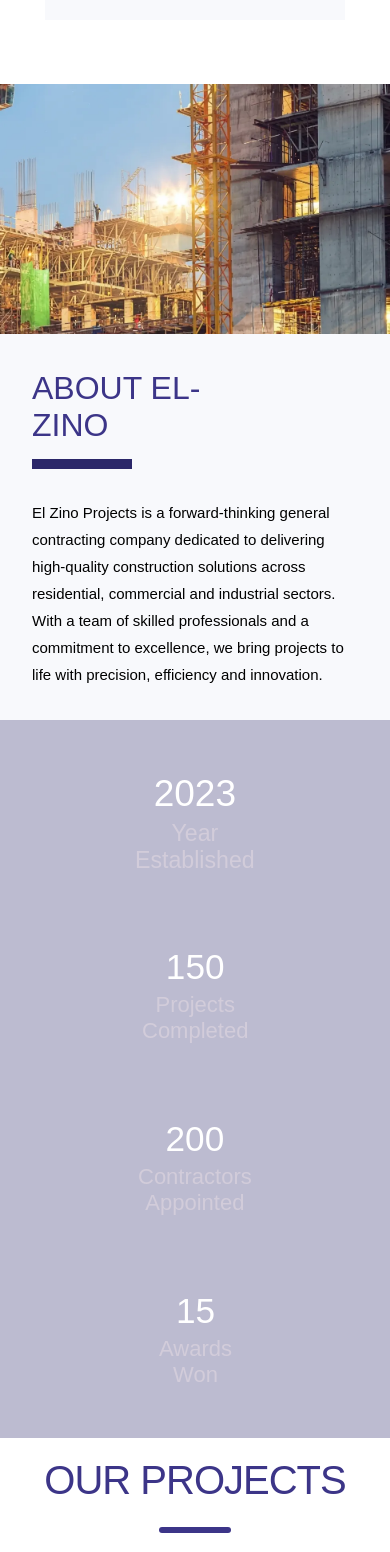
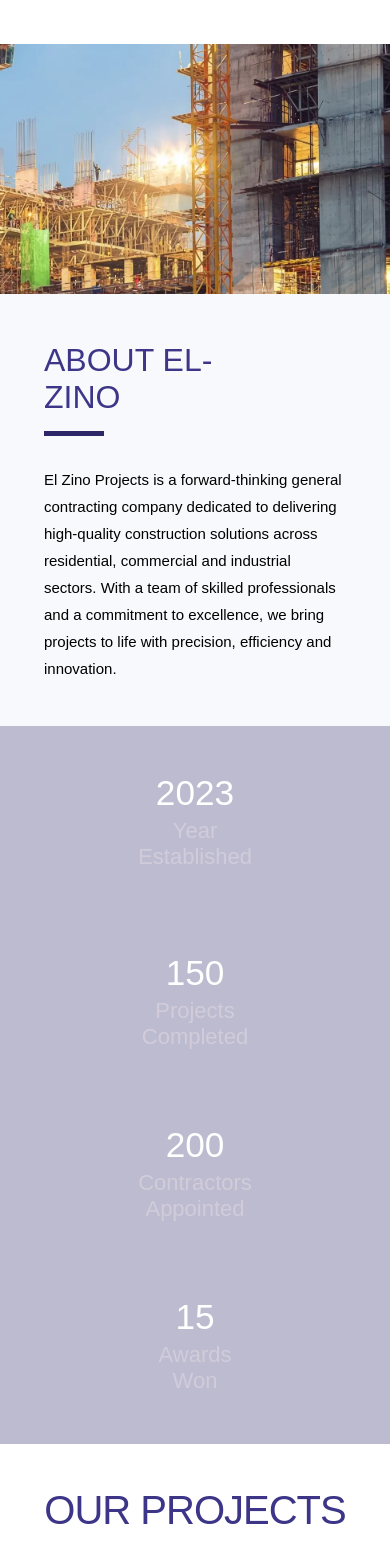
Before and after one commit to Neo-Cloud-Technologies-LTD/el-zino, a React (Vite) app: page / in a window 390 px wide. Shown: the part 2403-3955 px from the top of the page. Built offline with nearby package versions, Linux system fonts and the light colour scheme.

Commit message:
uniform padding

```diff
--- a/src/components/about.css
+++ b/src/components/about.css
@@ -19,7 +19,7 @@
 .about-text {
   flex: 1;
   max-width: 50%;
-  padding: 20px 20px 40px 200px;
+  padding: 20px 20px 40px 170px;
   opacity: 0;
   transform: translateY(50px);
 }
@@ -59,7 +59,7 @@
 .about-metrics {
   display: flex;
   justify-content: center;
-  padding: 30px 150px;
+  padding: 30px 100px;
   width: 100%;
   align-items: center;
   position: relative;
@@ -87,10 +87,11 @@
 @keyframes rotation {
   0%,
   25% {
-    transform: scale(1);
+    transform: translateY(0);
+
   }
   12.5% {
-    transform: scale(1.14);
+    transform: translateY(-20px);
   }
 }
 
@@ -125,11 +126,14 @@
   margin: 5px 0 0;
 }
 
-@media (max-width: 900px) {
+@media (max-width: 768px) {
   .about-text {
-    padding: 32px;
+    padding: 44px;
   }
 
+  .about-text h1 {
+    font-size: 40px;
+  }
   .about-metrics {
     flex-wrap: wrap;
     gap: 30px;
@@ -144,7 +148,7 @@
   }
 }
 
-@media (max-width: 650px) {
+@media (max-width: 480px) {
   .about-content {
     flex-direction: column-reverse;
   }
@@ -155,7 +159,7 @@
 
   .about-text {
     max-width: 100%;
-    padding: 32px;
+    padding: 44px;
   }
 
   .about-img {
@@ -173,4 +177,9 @@
   .metric {
     border-right: none;
   }
+
+  .heading-underline {
+    width: 60px;
+    height: 5px;
+  }
 }
--- a/src/components/clients.css
+++ b/src/components/clients.css
@@ -12,7 +12,7 @@
   .client-text {
     text-align: center;
     color: #3c3588;
-    font-size: 50px;
+    font-size: 55px;
     font-weight: 400;
     text-transform: uppercase;
     font-family: "Poppins", sans-serif;
@@ -28,7 +28,7 @@
   }
 
   .cover img {
-    width: 140px;
+    width: 152px;
     height: 140px;
     object-fit: contain;
     filter: grayscale(100%);
@@ -48,7 +48,7 @@
   }
 }
 
-@media (max-width: 650px) {
+@media (max-width: 768px) {
    .client-text {
     font-size: 40px;
   }
@@ -58,4 +58,8 @@
     height: 5px;
     margin: 10px auto;
   }
+
+  #client {
+    padding: 44px;
+  }
 }
--- a/src/components/contact.css
+++ b/src/components/contact.css
@@ -16,7 +16,7 @@
   background: #fff;
   color: var(--text);
   font-family: "Poppins", sans-serif;
-  padding: 56px 200px 0;
+  padding: 56px 170px 0;
 }
 
 .contact-header {
@@ -27,7 +27,7 @@
 .contact-header h1 {
   margin: 0;
   color: var(--primary);
-  font-size: 50px;
+  font-size: 55px;
   font-weight: 400;
   letter-spacing: 4px;
 }
@@ -191,9 +191,9 @@
   text-decoration: none;
 }
 
-@media (max-width: 900px) {
+@media (max-width: 768px) {
   .contact-page {
-    padding: 40px 32px 0;
+    padding: 40px 44px 0;
   }
 
   .contact-header h1 {
@@ -224,12 +224,13 @@
     flex-direction: column;
     text-align: center;
   }
+
+  .contact-header h1{
+    font-size: 40px;
+  }
 }
 
-@media (max-width: 420px) {
-  .contact-page {
-    padding-inline: 16px;
-  }
+@media (max-width: 480px) {
 
   .map-wrap {
     height: 190px;
--- a/src/components/navbar.css
+++ b/src/components/navbar.css
@@ -87,9 +87,9 @@ nav a.active::after {
   background: #6a55d9;
 }
 
-@media (max-width: 900px) {
+@media (max-width: 768px) {
   .navbar {
-    padding: 20px;
+    padding: 30px 44px;
   }
 
   nav {
@@ -99,12 +99,17 @@ nav a.active::after {
   nav a {
     font-size: 11px;
   }
+
+  .logo img {
+    height: 40px;
+  }
 }
 
 @media (max-width: 650px) {
   .navbar {
     position: fixed;
     gap: 20px;
+    padding: 20px;
   }
 
   nav {
@@ -114,7 +119,7 @@ nav a.active::after {
   }
 
   .logo img {
-    height: 30px;
+    height: 40px;
   }
 
   nav a {
--- a/src/components/projects.css
+++ b/src/components/projects.css
@@ -5,7 +5,7 @@
     align-items: center;
     background: #ffffff;
     color: #2b2769;
-    padding: clamp(1.5rem, 3vw, 3rem) 1rem 3rem;
+    padding: 64px 110px;
     min-height: 100vh;
 }
 
@@ -76,7 +76,6 @@
     grid-template-columns: repeat(2, minmax(0, 1fr));
     background: white;
     width: min(100%, 72rem);
-    box-shadow: inset 0 0 0 1px rgba(60, 53, 136, 0.08);
     padding: 60px;
 }
 
@@ -98,11 +97,11 @@
     .project-imgs {
         grid-template-columns: 1fr;
         width: 100%;
-        padding: 1rem;
+        padding: 0;
     }
 
     .project-page {
-        padding: 1.25rem 0.75rem 2rem;
+        padding: 44px;
     }
 }
 
--- a/src/components/services.css
+++ b/src/components/services.css
@@ -4,21 +4,21 @@
   .services {
     text-align: center;
     padding: 64px 32px;
-  background-color: #FFFFFF;
+    background-color: #ffffff;
     font-family: "Poppins", sans-serif;
   }
 
   .services h1 {
     font-size: 55px;
     margin-bottom: 10px;
-  color: #2B2769;
+    color: #2b2769;
     font-weight: 400;
   }
 
   .underline {
     width: 80px;
     height: 6px;
-  background: #2B2769;
+    background: #2b2769;
     margin: 0 auto 56px auto;
   }
   /* container for service cards */
@@ -44,7 +44,7 @@
     transition: all 1s ease;
   }
 
-.service-card:hover{
+  .service-card:hover {
     transform: scale(1.05);
     box-shadow: 0px 2px 8px rgb(158, 158, 158);
   }
@@ -55,7 +55,7 @@
     margin: 0;
   }
 
-.text-container{
+  .text-container {
     padding: 24px;
     text-align: left;
   }
@@ -75,14 +75,17 @@
 }
 
 @media (max-width: 768px) {
-  .service-card{
+  .service-card {
     opacity: 1;
     transform: none;
   }
 
+  .services {
+    padding: 44px;
+  }
 }
 
-@media (max-width: 650px) {
+@media (max-width: 768px) {
   .services h1 {
     font-size: 40px;
     margin-bottom: 10px;
```
Lines whose indentation alone changed are shown as unchanged.
